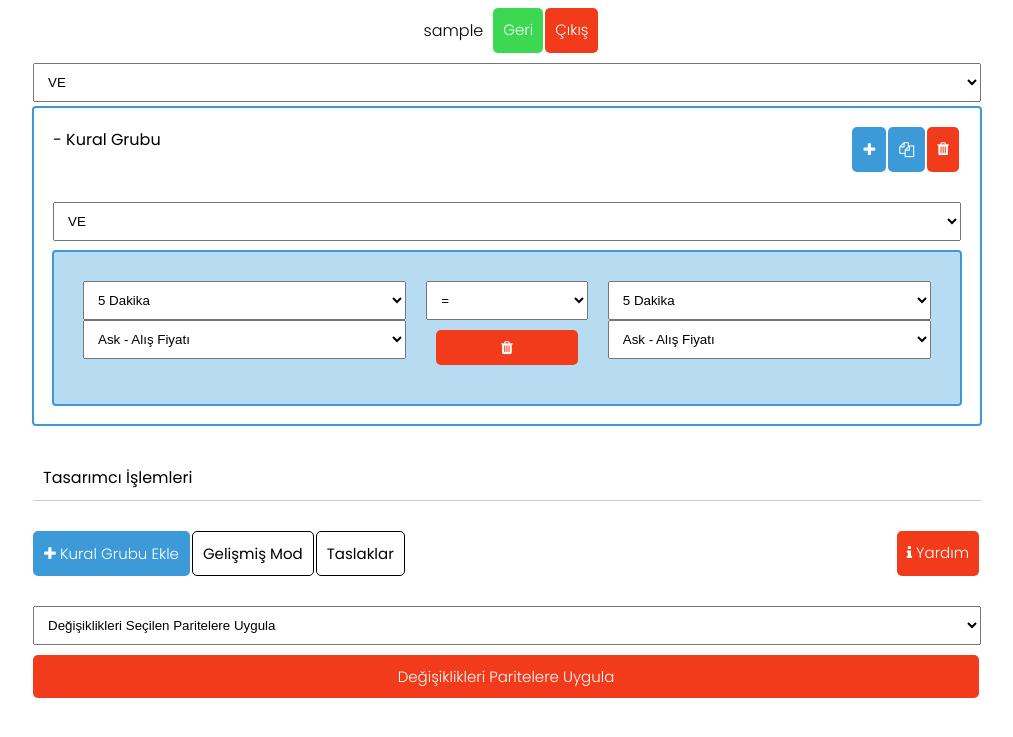
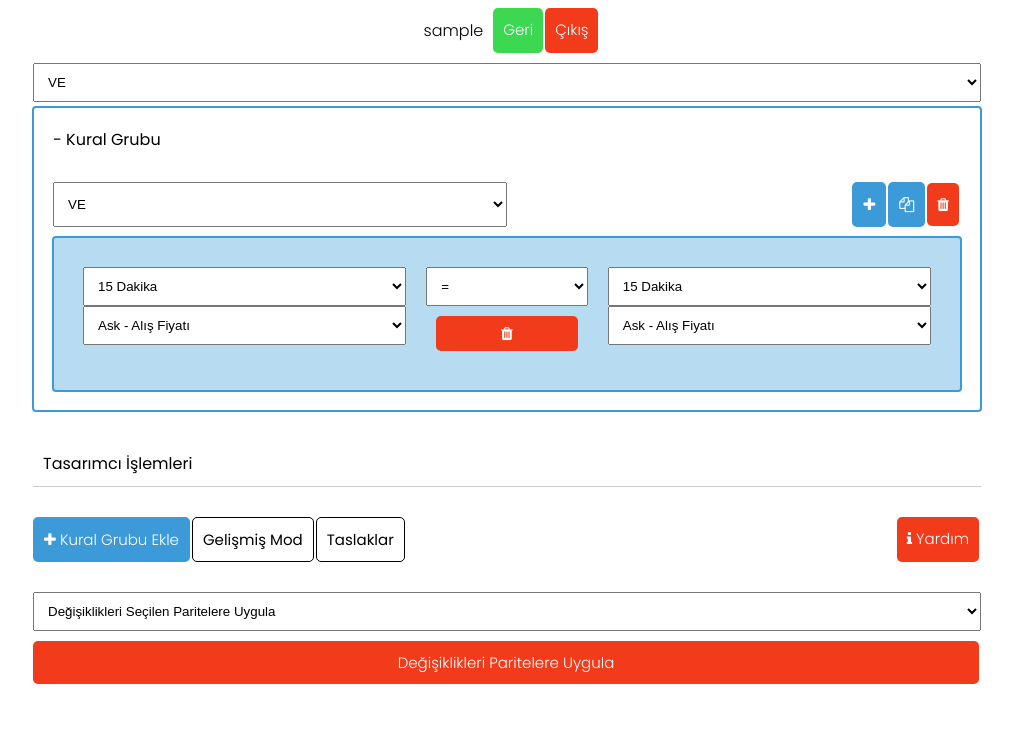
Before and after one commit to AEKurekci/indicators_web, a PHP site: page /rule.php in a window 1280 px wide. Shown: the top 737 px of the page, without its empty margins (133-1146 px from the left). Run offline with PHP 8.4, Linux system fonts and the light colour scheme; the visitor is signed in with stand-in values (Sample User, id 1); some libraries are stand-ins or nearby versions.

Commit message:
rule listeners

```diff
--- a/env.php
+++ b/env.php
@@ -2,5 +2,5 @@
 $db_ = 'indicators';
 $user_ = 'root';
 $passwd_ = '';
- ?>
+?>
 <!DOCTYPE html>
--- a/rule.php
+++ b/rule.php
@@ -21,8 +21,9 @@ try {
     <meta charset="UTF-8">
     <meta name="viewport" content="width=device-width, initial-scale=1.0">
     <link rel="stylesheet" href="styles/style.css?version=2">
+    <script src="https://ajax.googleapis.com/ajax/libs/jquery/3.5.1/jquery.min.js"></script>
     <script src="placeConditions.js"></script>
-    <script src="https://ajax.googleapis.com/ajax/libs/jquery/3.5.1/jquery.min.js"></script>
+    <script src="ruleController.js"></script>
     <script type="text/javascript" src="https://cdn.rawgit.com/ricmoo/aes-js/e27b99df/index.js"></script>
     <script src="https://cdnjs.cloudflare.com/ajax/libs/crypto-js/3.1.2/rollups/aes.js"></script>
     <link rel="stylesheet" href="https://cdnjs.cloudflare.com/ajax/libs/font-awesome/4.7.0/css/font-awesome.min.css">
@@ -37,48 +38,46 @@ try {
     </div>
     <div class="ruleContainer topMargin">
         <div>
-            <select class="dropDown">
-                <option>
+            <select class="dropDown fullWidth">
+                <option value="and">
                     VE
                 </option>
-                <option>
+                <option value="or">
                     VEYE
                 </option>
             </select>
         </div>
 
-        <div class="ruleGroupBoxContainer col-start">
-            <div class="row-space-between">
+        <div id="ruleGroup" class="ruleGroupBoxContainer col-start">
             <div class="regularFont blackText">- Kural Grubu</div>
-                <div class="row-start">
-                    <a class="formButton blueBtn">
+
+            <div id="rule-0" class="rule">
+                <div class="bigTopMargin row-space-between">
+                    <select id="andOr" class="dropDown halfWidth">
+                        <option value="and">
+                            VE
+                        </option>
+                        <option value="or">
+                            VEYE
+                        </option>
+                    </select>
+
+                    <div class="row-end">
+                        <a id="addBtn" class="formButton blueBtn">
                             <i class="fa fa-plus"></i>
                         </a>
-                    <a class="formButton blueBtn">
+                        <a id="copyBtn" class="formButton blueBtn">
                             <i class="fa fa-copy"></i>
                         </a>
-                    <a class="formButton outBtn">
+                        <a id="removeBtn" class="formButton outBtn">
                             <i class="fa fa-trash"></i>
                         </a>
                     </div>
                 </div>
-            <div class="bigTopMargin">
-                <select class="dropDown">
-                    <option>
-                        VE
-                    </option>
-                    <option>
-                        VEYE
-                    </option>
-                </select>
-            </div>
 
                 <div class="row-space-between ruleGroupBoxContainer topMargin blueBackground">
                     <div class="flex2 col-start ">
-                    <select name="period1" id="period1" class="dropDown">
-                        <option value="5m">
-                            5 Dakika
-                        </option>
+                        <select name="period1" id="period1" class="dropDown fullWidth">
                             <option value="15m">
                                 15 Dakika
                             </option>
@@ -91,8 +90,11 @@ try {
                             <option value="1d">
                                 1 Gün
                             </option>
+                            <option value="3d">
+                                3 Gün
+                            </option>
                         </select>
-                    <select class="dropDown">
+                        <select id="ind1" class="dropDown fullWidth">
                             <optgroup label="Fiyat">
                                 <option value="ask">Ask - Alış Fiyatı</option>
                                 <option value="bid">Bid - Satış Fiyatı</option>
@@ -105,6 +107,7 @@ try {
                                 <option value="volume">Volume </option>
                                 <option value="Maturation">Mum Olgunluğu (Yüzde)</option>
                             </optgroup>
+                            <!--
                         <optgroup label="Anlık Değişim (Yüzde)">
                             <option value="change_from_open">Mum Değişimi (Yüzde)</option>
                             <option value="change_from_open_abs">Mum Değişimi (Fiyat)</option>
@@ -156,6 +159,7 @@ try {
                             <option value="BTC.Dominance">BTC Baskınlığı</option>
                             <option value="ETH.Dominance">ETH Baskınlığı</option>
                         </optgroup>
+                        -->
                             <optgroup label="Aroon">
                                 <option value="Aroon.Up">Aroon (14) Üst</option>
                                 <option value="Aroon.Down">Aroon (14) Alt</option>
@@ -345,7 +349,7 @@ try {
                     </div>
 
                     <div class="flex1 col-start ">
-                    <select class="dropDown">
+                        <select id="comperator" class="dropDown fullWidth">
                             <optgroup label="Gösterge">
                                 <option value="11">=</option>
                                 <option value="12">!=</option>
@@ -369,16 +373,13 @@ try {
                                 <option value="34">Arasında veya Eşit Değil</option>
                             </optgroup>
                         </select>
-                    <a class="formButton outBtn deleteButton">
+                        <a id="removeBtn" class="formButton outBtn deleteButton">
                             <i class="fa fa-trash"></i>
                         </a>
                     </div>
 
                     <div class="flex2 col-start">
-                    <select name="period2" id="period2" class="dropDown">
-                        <option value="5m">
-                            5 Dakika
-                        </option>
+                        <select name="period2" id="period2" class="dropDown fullWidth">
                             <option value="15m">
                                 15 Dakika
                             </option>
@@ -391,8 +392,11 @@ try {
                             <option value="1d">
                                 1 Gün
                             </option>
+                            <option value="3d">
+                                3 Gün
+                            </option>
                         </select>
-                    <select class="dropDown">
+                        <select id="ind2" class="dropDown fullWidth">
                             <optgroup label="Fiyat">
                                 <option value="ask">Ask - Alış Fiyatı</option>
                                 <option value="bid">Bid - Satış Fiyatı</option>
@@ -646,6 +650,8 @@ try {
                 </div>
             </div>
 
+        </div>
+
         <div class="bigTopMargin regularFont bottomLine">
             Tasarımcı İşlemleri
         </div>
@@ -669,7 +675,7 @@ try {
         </div>
 
         <div class="bigTopMargin">
-            <select class="dropDown">
+            <select class="dropDown fullWidth">
                 <option>
                     Değişiklikleri Seçilen Paritelere Uygula
                 </option>
@@ -686,5 +692,8 @@ try {
         </div>
     </div>
 </body>
+<script>
+    setListeners();
+</script>
 
 </html>
--- /dev/null
+++ b/ruleController.js
@@ -0,0 +1,35 @@
+const setListeners = () => {
+    $('#ruleGroup').on('click', '#addBtn', (eventData) => {
+        let ruleId = eventData.currentTarget.parentElement.parentElement.parentElement.id;
+        let idCount = $('.rule').length;
+        $(`#${ruleId}`).clone().prop('id', `rule-${idCount}`).appendTo('#ruleGroup');
+    });
+
+    $('#ruleGroup').on('click', '#copyBtn', (eventData) => {
+        let ruleId = eventData.currentTarget.parentElement.parentElement.parentElement.id;
+        let period1 = $(`#${ruleId} #period1`).children('option:selected').val();
+        let period2 = $(`#${ruleId} #period2`).children('option:selected').val();
+        let ind1 = $(`#${ruleId} #ind1`).children().find(":selected").val();
+        let ind2 = $(`#${ruleId} #ind2`).children().find(":selected").val();
+        let comperator = $(`#${ruleId} #comperator`).children().find(":selected").val();
+        let andOr = $(`#${ruleId} #andOr`).find(":selected").val();
+        let idCount = $('.rule').length;
+        $(`#${ruleId}`).clone().prop('id', `rule-${idCount}`).appendTo('#ruleGroup');
+        $(`#rule-${idCount} #period1`).val(period1);
+        $(`#rule-${idCount} #period2`).val(period2);
+        $(`#rule-${idCount} #ind1`).val(ind1);
+        $(`#rule-${idCount} #ind2`).val(ind2);
+        $(`#rule-${idCount} #comperator`).val(comperator);
+        $(`#rule-${idCount} #andOr`).val(andOr);
+    })
+
+    $('#ruleGroup').on('click', '#removeBtn', (eventData) => {
+        let ruleId = eventData.currentTarget.parentElement.parentElement.parentElement.id;
+        let ruleLen = $('.rule').length;
+        if (ruleLen > 1) {
+            $(`#${ruleId}`).remove();
+        } else {
+            alert('Tek kural silinemez')
+        }
+    });
+}
--- a/styles/style.css
+++ b/styles/style.css
@@ -20,6 +20,9 @@ table{
 }
 .fullWidth{
     width: 100%;
+}
+.halfWidth{
+    width: 50%;
 }
 .tableTitle{
     background-color: #7db8ea;
@@ -176,7 +179,6 @@ table{
 }
 .dropDown{
     padding: 10px;
-    width: 100%;
 }
 .dropDown:focus-visible{
     outline-color: rgb(60, 216, 81);
```
Also changed, not shown: register.php (line endings or trailing spaces). Lines whose indentation alone changed are shown as unchanged.
